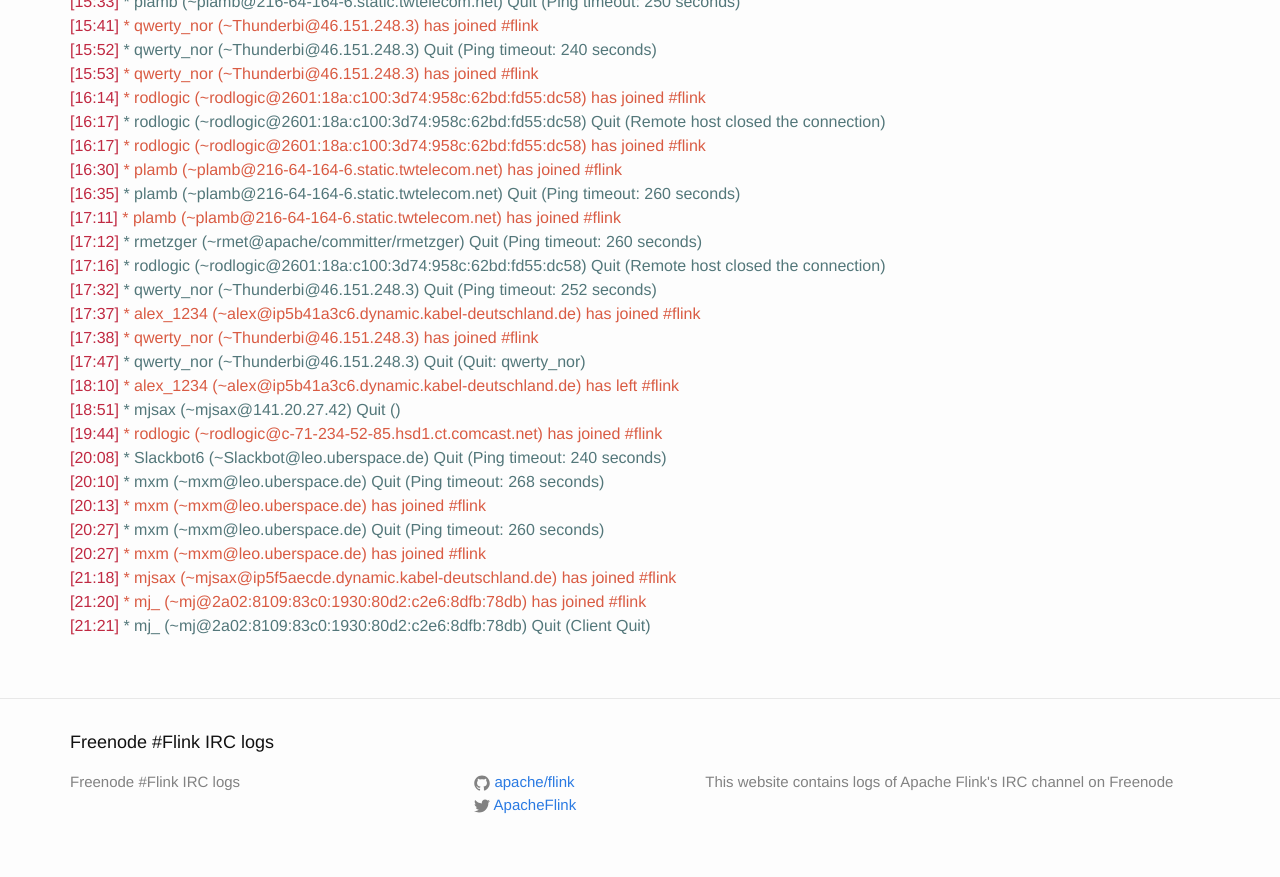
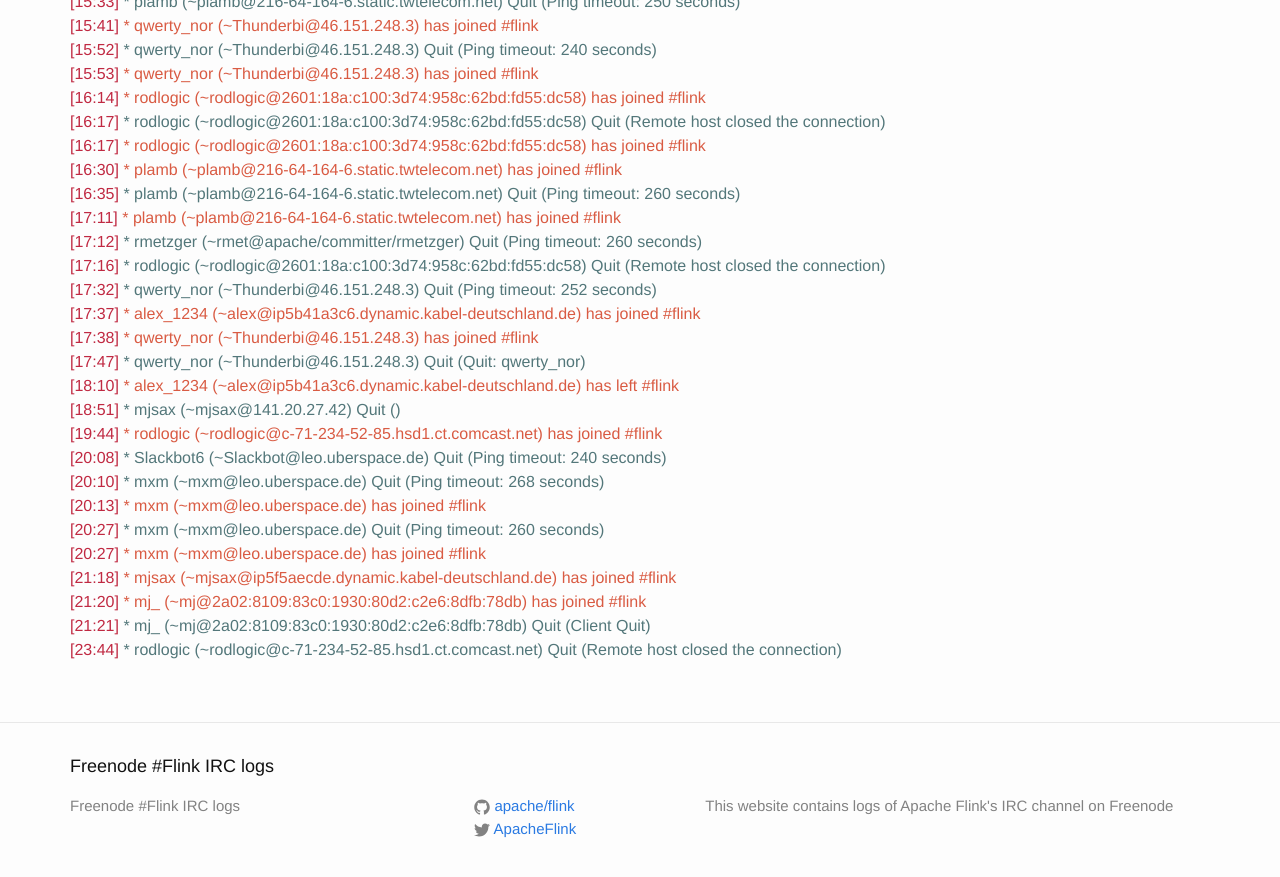
Before and after one commit to flink-irc-logs/flink-irc-logs.github.io, a Jekyll site: the page built from _posts/2015-10-15-logs.markdown, in a window 1280 px wide and 900 px high, scrolled down 3282 px. Shown: the top 877 px of the window. Built offline with Jekyll 4.4.1, drawn with Linux system fonts in a browser that asks for light colours.

Commit message:
Update of the logs on Fri Oct 16 01:26:43 CEST 2015

```diff
--- a/_posts/2015-10-15-logs.markdown
+++ b/_posts/2015-10-15-logs.markdown
@@ -153,3 +153,4 @@
 <span class="irc-date">[21:18]</span> <span class="irc-green">* mjsax (~mjsax@ip5f5aecde.dynamic.kabel-deutschland.de) has joined #flink</span><br />
 <span class="irc-date">[21:20]</span> <span class="irc-green">* mj_ (~mj@2a02:8109:83c0:1930:80d2:c2e6:8dfb:78db) has joined #flink</span><br />
 <span class="irc-date">[21:21]</span> <span class="irc-navy">* mj_ (~mj@2a02:8109:83c0:1930:80d2:c2e6:8dfb:78db) Quit (Client Quit)</span><br />
+<span class="irc-date">[23:44]</span> <span class="irc-navy">* rodlogic (~rodlogic@c-71-234-52-85.hsd1.ct.comcast.net) Quit (Remote host closed the connection)</span><br />
```
Also changed, not shown: _posts/2015-10-16-logs.markdown (added, +8 -0 lines).
